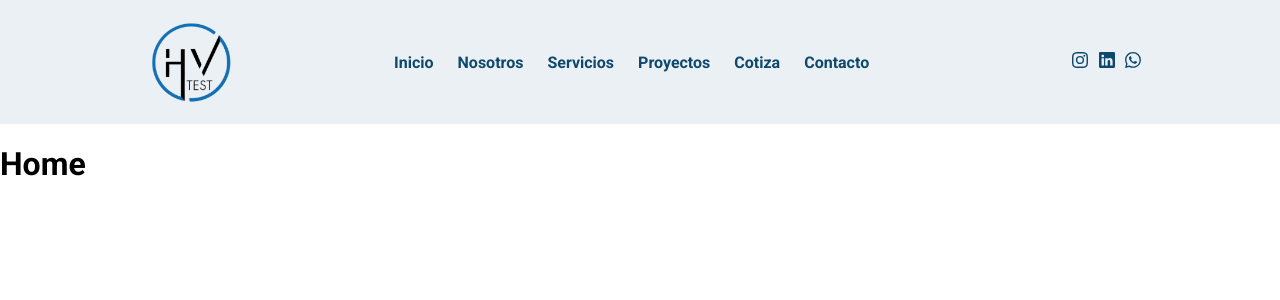
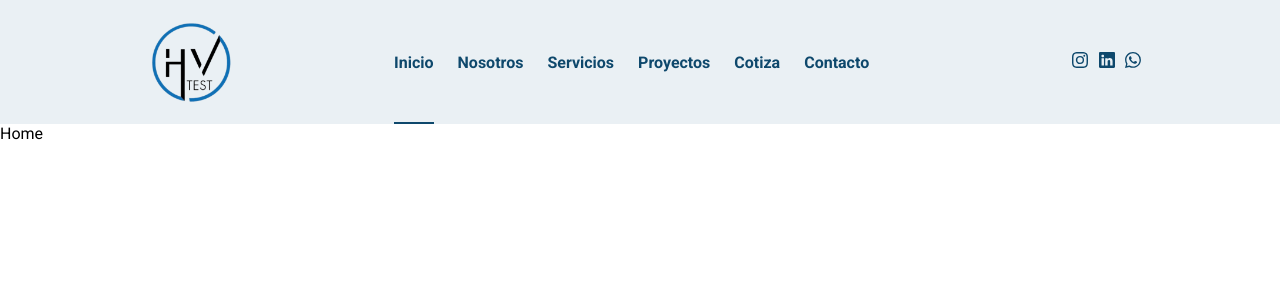
Before and after one commit to Bernullys/H-VTest, a React (Vite) app in the folder HVTest/: page / in a window 1280 px wide. Shown: the top 300 px of the page. Built offline with nearby package versions, Linux system fonts and the light colour scheme.

Commit message:
Layout and a style to the navbar

```diff
--- a/HVTest/src/Components/Header/Header.css
+++ b/HVTest/src/Components/Header/Header.css
@@ -34,10 +34,11 @@
 
 .header__nav__ul--center li a {
     text-decoration: none;
-    padding: 30px 0 30px;
+    padding: 50px 0 50px;
     color: var(--color10);
     margin-right: 24px;
 }
+
 
 .header__nav__ul--center li a:hover {
     background-color: var(--colorGray1);
@@ -59,3 +60,7 @@
     transition: 0.3s ease-in-out;
     color: var(--color6);
 }
+
+.active__page {
+    border-bottom: 2px solid;
+}
--- a/HVTest/src/Components/Header/Header.jsx
+++ b/HVTest/src/Components/Header/Header.jsx
@@ -4,6 +4,9 @@ import "./Header.css";
 
 
 const Header = () => {
+
+    const activePage = "active__page"
+
     return (
         <header>
             <nav className="header__nav--container">
@@ -14,30 +17,54 @@ const Header = () => {
 
                 <ul className="header__nav__ul--center">
                     <li>
-                        <NavLink to="/">Inicio</NavLink>
+                        <NavLink
+                            to="/"
+                            className={({ isActive }) => isActive ? activePage : undefined}>
+                                Inicio
+                            </NavLink>
                     </li>
                     <li>
-                        <NavLink to="/nosotros">Nosotros</NavLink>
+                        <NavLink
+                            to="/nosotros"
+                            className={({ isActive }) => isActive ? activePage : undefined}>
+                                Nosotros
+                            </NavLink>
                     </li>
                     <li>
-                        <NavLink to="/servicios">Servicios</NavLink>
+                        <NavLink
+                            to="/servicios"
+                            className={({ isActive }) => isActive ? activePage : undefined}>
+                                Servicios
+                            </NavLink>
                     </li>
                     <li>
-                        <NavLink to="/proyectos">Proyectos</NavLink>
+                        <NavLink
+                            to="/proyectos"
+                            className={({ isActive }) => isActive ? activePage : undefined}>
+                                Proyectos
+                            </NavLink>
                     </li>
                     <li>
-                        <NavLink to="/cotiza">Cotiza</NavLink>
+                        <NavLink
+                            to="/cotiza"
+                            className={({ isActive }) => isActive ? activePage : undefined}>
+                                Cotiza
+                            </NavLink>
                     </li>
                     <li>
-                        <NavLink to="/contacto">Contacto</NavLink>
+                        <NavLink
+                            to="/contacto"
+                            className={({ isActive }) => isActive ? activePage : undefined}>
+                                Contacto
+                            </NavLink>
                     </li>
                 </ul>
 
                 <ul className="header__nav__ul--right">
-                    <a className="icon__container" href="" target="_blank" rel="noopener noreferrer">
+                    <a className="icon__container" href="https://www.instagram.com/hvtest.cl/" target="_blank" rel="noopener noreferrer">
                         <BsInstagram className="insta-logo"/>
                     </a>
-                    <a className="icon__container" href="" target="_blank" rel="noopener noreferrer">
+                    <a className="icon__container" href="https://www.linkedin.com/company/hv-test" target="_blank" rel="noopener noreferrer">
                         <BsLinkedin className="linke-logo"/>
                     </a>
                     <a className="icon__container" href="" target="_blank" rel="noopener noreferrer">
--- /dev/null
+++ b/HVTest/src/Components/Layout/Layout.jsx
@@ -0,0 +1,11 @@
+import "./Layout.css"
+
+const Layout = ({ children }) => {
+    return (
+        <section>
+            { children }
+        </section>
+    )
+}
+
+export default Layout
--- a/HVTest/src/Pages/Contact/Contact.jsx
+++ b/HVTest/src/Pages/Contact/Contact.jsx
@@ -1,10 +1,11 @@
+import Layout from "../../Components/Layout/Layout"
 import "./Contact.css"
 
 const Contact = () => {
     return (
-        <>
-            Contacto
-        </>
+        <Layout>
+            Contact
+        </Layout>
     )
 }
 
--- a/HVTest/src/Pages/Home/Home.jsx
+++ b/HVTest/src/Pages/Home/Home.jsx
@@ -1,10 +1,11 @@
+import Layout from "../../Components/Layout/Layout"
 import "./Home.css"
 
 const Home = () => {
     return (
-        <>
-          <h1>Home</h1>
-        </>
+        <Layout>
+          Home
+        </Layout>
     )
 }
 
--- a/HVTest/src/Pages/Projects/Projects.jsx
+++ b/HVTest/src/Pages/Projects/Projects.jsx
@@ -1,10 +1,11 @@
+import Layout from "../../Components/Layout/Layout"
 import "./Pojects.css"
 
 const Projects = () => {
     return (
-        <>
+        <Layout>
             Projects
-        </>
+        </Layout>
     )
 }
 
--- a/HVTest/src/Pages/Quotes/Quotes.jsx
+++ b/HVTest/src/Pages/Quotes/Quotes.jsx
@@ -1,10 +1,11 @@
+import Layout from "../../Components/Layout/Layout";
 import "./Quotes.css"
 
 const Quotes = () => {
     return (
-        <>
+        <Layout>
             Quotes
-        </>
+        </Layout>
     )
 }
 
--- a/HVTest/src/Pages/Services/Services.jsx
+++ b/HVTest/src/Pages/Services/Services.jsx
@@ -1,10 +1,11 @@
+import Layout from "../../Components/Layout/Layout"
 import "./Services.css"
 
 const Services = () => {
     return (
-        <>
+        <Layout>
             Services
-        </>
+        </Layout>
     )
 }
 
--- a/HVTest/src/Pages/Us/Us.jsx
+++ b/HVTest/src/Pages/Us/Us.jsx
@@ -1,10 +1,11 @@
+import Layout from "../../Components/Layout/Layout";
 import "./Us.css"
 
 const Us = () => {
     return (
-        <>
+        <Layout>
             Us
-        </>
+        </Layout>
     )
 }
 
```
Also changed, not shown: HVTest/src/Components/Layout/Layout.css (added).
